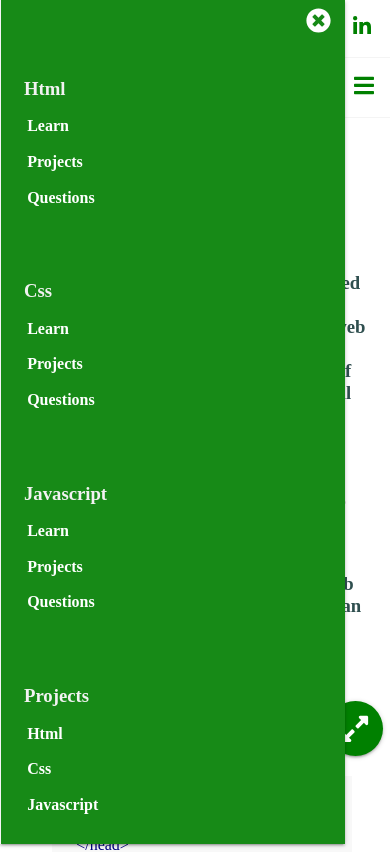
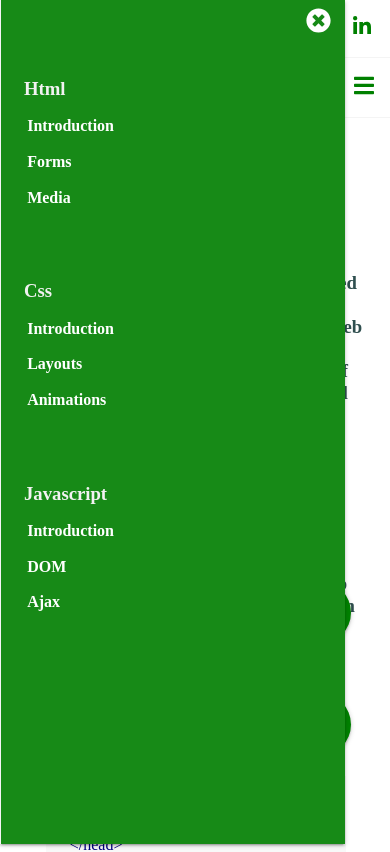
Before and after one commit to Kalashin1/kalTech, a Vue app: page / in a window 390 px wide. Shown: the top 852 px of the page. Built offline with nearby package versions, Linux system fonts and the light colour scheme; data requests are answered from the project's data file.

Commit message:
added scroll to top button

```diff
--- a/index.html
+++ b/index.html
@@ -21,6 +21,9 @@
       p, ul{
         margin: .5rem 0;
       }
+      html{
+        scroll-behavior: smooth;
+      }
 </style>
 </head>
 <body class="">
--- a/src/components/HomeLayout.vue
+++ b/src/components/HomeLayout.vue
@@ -6,6 +6,9 @@
     <div class="container">
       <div class="main">
         <slot name="main"></slot>
+        <a class="scroll-to-top" @click="scrollToTop()">
+          <svg xmlns="http://www.w3.org/2000/svg" fill="white" width="48" height="48" viewBox="0 0 48 48"><path d="M20.17 31.17L23 34l10-10-10-10-2.83 2.83L25.34 22H6v4h19.34l-5.17 5.17zM38 6H10c-2.21 0-4 1.79-4 4v8h4v-8h28v28H10v-8H6v8c0 2.21 1.79 4 4 4h28c2.21 0 4-1.79 4-4V10c0-2.21-1.79-4-4-4z"/></svg>
+        </a>
       </div>
       <transition name="show">
         <div class="sidebar" ref="sidebar" v-if="sidebar" >
@@ -31,13 +34,15 @@ export default {
     },
     closeSidebar () {
       this.sidebar = false
+    },
+    scrollToTop () {
+      window.scrollTo({top: 0, behavior: 'smooth'})
     }
   },
   created () {
     if (window.screen.width < 670) {
       this.closeSidebar()
     }
-    console.log(window.screen.width)
     bus.$on('close', () => this.closeSidebar())
   }
 }
@@ -56,7 +61,7 @@ export default {
     grid-template-columns: 100% !important;
     padding: .5rem .3rem;
   }
-  .toggle{
+  .toggle, .scroll-to-top{
     display: grid !important;
     align-content: center;
     margin: .5rem;
@@ -88,17 +93,21 @@ export default {
   border-left: 1px solid #f5f5f5;
 }
 
-.toggle{
+.toggle, .scroll-to-top{
   position: fixed;
-  bottom: 5rem; left: 20rem;;
+  bottom: 5rem; right: 8%;
   padding: .5rem;
   z-index: 20;
   display: none;
   cursor: pointer;
-  width: 10vw;
-  height: 10vw;
+  width: 12vw;
+  height: 12vw;
   background: green;
   border-radius: 50%
+}
+
+.scroll-to-top {
+  bottom: 12rem
 }
 
 /* Teransition classes */
--- a/src/components/Navbar.vue
+++ b/src/components/Navbar.vue
@@ -66,6 +66,7 @@ export default {
   cursor: pointer;
   text-transform: uppercase;
   grid-template-columns: repeat(2, 1fr);
+  position: sticky;
   justify-content: space-between;
   align-items: center
 }
--- a/src/components/Sidebar.vue
+++ b/src/components/Sidebar.vue
@@ -48,6 +48,7 @@ export default {
 
 .container{
   padding: 1rem .5rem;
+  display: fixed;
   scrollbar-width: none;
 }
 .title{
--- a/src/components/TopArticle.vue
+++ b/src/components/TopArticle.vue
@@ -54,7 +54,7 @@ console.log(foo)`
 .container{
   width: 100%;
   display: block;
-  padding: .5rem .5rem;
+  padding: .5rem .3rem;
 }
 
 @media screen and (max-width: 1030px){
--- a/src/json/language.js
+++ b/src/json/language.js
@@ -1,14 +1,14 @@
 export const html = [
   {
     title: 'html',
-    links: ['introduction', 'documents', 'head', 'body', 'typography', 'attributes', 'lists', 'links', 'tables', 'forms', 'inputs', 'textarea', 'button', 'image', 'video', 'mp3']
+    links: ['introduction', 'documents', 'head', 'body', 'typography', 'attributes', 'lists', 'links', 'tables', 'forms', 'inputs', 'textarea', 'button', 'media']
   }
 ]
 
 export const css = [
   {
     title: 'css',
-    links: ['introduction', 'stylesheets', 'selectors', 'rules', 'background', 'text', 'font-styles', 'borders', 'spacing', 'layout', 'flexbox', 'grid', 'display', 'lists', 'psuedo-classes', 'transofrms', 'transitions', 'filters', 'clip path', 'external stylesheets & fonts', 'animations', 'media query']
+    links: ['introduction', 'stylesheets', 'selectors', 'rules', 'text', 'font-styles', 'borders', 'spacing', 'layout', 'flexbox', 'grid', 'display', 'lists', 'background', 'psuedo-classes', 'transofrms', 'transitions', 'filters', 'clip path', 'external stylesheets & fonts', 'animations', 'media query']
   }
 ]
 
--- a/src/pages/Home.vue
+++ b/src/pages/Home.vue
@@ -30,24 +30,24 @@ export default {
       links: [
         {
           title: 'html',
-          links: ['learn', 'projects', 'questions']
+          links: ['introduction', 'forms', 'media']
         },
         {
           title: 'css',
-          links: ['learn', 'projects', 'questions']
+          links: ['introduction', 'layouts', 'animations']
         },
         {
           title: 'javascript',
-          links: ['learn', 'projects', 'questions']
-        },
-        {
-          title: 'projects',
-          links: ['html', 'css', 'javascript']
-        },
-        {
-          title: 'questions',
-          links: ['html', 'stylesheet', 'javascript']
+          links: ['introduction', 'DOM', 'ajax']
         }
+        // {
+        //   title: 'projects',
+        //   links: ['html', 'css', 'javascript']
+        // },
+        // {
+        //   title: 'questions',
+        //   links: ['html', 'stylesheet', 'javascript']
+        // }
       ]
     }
   },
--- a/src/pages/Lesson.vue
+++ b/src/pages/Lesson.vue
@@ -1,5 +1,8 @@
 <template>
-  <div class="container"                                                       >
+  <div class="container">
+    <a class="scroll-to-top" @click="scrollToTop()">
+      <svg xmlns="http://www.w3.org/2000/svg" fill="white" width="48" height="48" viewBox="0 0 48 48"><path d="M20.17 31.17L23 34l10-10-10-10-2.83 2.83L25.34 22H6v4h19.34l-5.17 5.17zM38 6H10c-2.21 0-4 1.79-4 4v8h4v-8h28v28H10v-8H6v8c0 2.21 1.79 4 4 4h28c2.21 0 4-1.79 4-4V10c0-2.21-1.79-4-4-4z"/></svg>
+    </a>                                                    >
     <h1 class="language">{{language}}</h1>
     <h3 class="topic">{{topic}}</h3>
     <div ref="lesson"></div>
@@ -44,6 +47,9 @@ export default {
   methods: {
     appendBlog (html) {
       this.$refs.lesson.innerHTML = html
+    },
+    scrollToTop () {
+      window.scrollTo({top: 0, behavior: 'smooth'})
     },
     ...mapActions([
       types.html,
@@ -113,4 +119,28 @@ p{
   font-size: 1.2rem;
   margin: 1rem 0;
 }
+
+@media screen and (max-width: 1030px){
+  .scroll-to-top{
+    display: grid !important;
+    align-content: center;
+    margin: .5rem;
+    justify-items: center;
+    grid-template-columns: 1fr !important;
+    box-shadow: 0 2px 2px 0 rgba(0,0,0,0.14),0 3px 1px -2px rgba(0,0,0,0.12),0 1px 5px 0 rgba(0,0,0,0.2)
+  }
+}
+
+.scroll-to-top{
+  position: fixed;
+  bottom: 5rem; right: 8%;
+  padding: .5rem;
+  z-index: 20;
+  display: none;
+  cursor: pointer;
+  width: 12vw;
+  height: 12vw;
+  background: green;
+  border-radius: 50%
+}
 </style>
--- a/src/pages/html.vue
+++ b/src/pages/html.vue
@@ -3,7 +3,6 @@
     <HomeLayout>
       <div slot="main">
         html
-        {{ language }}
       </div>
       <div slot="sidebar">
        <Sidebar :links="links"></Sidebar>
```
